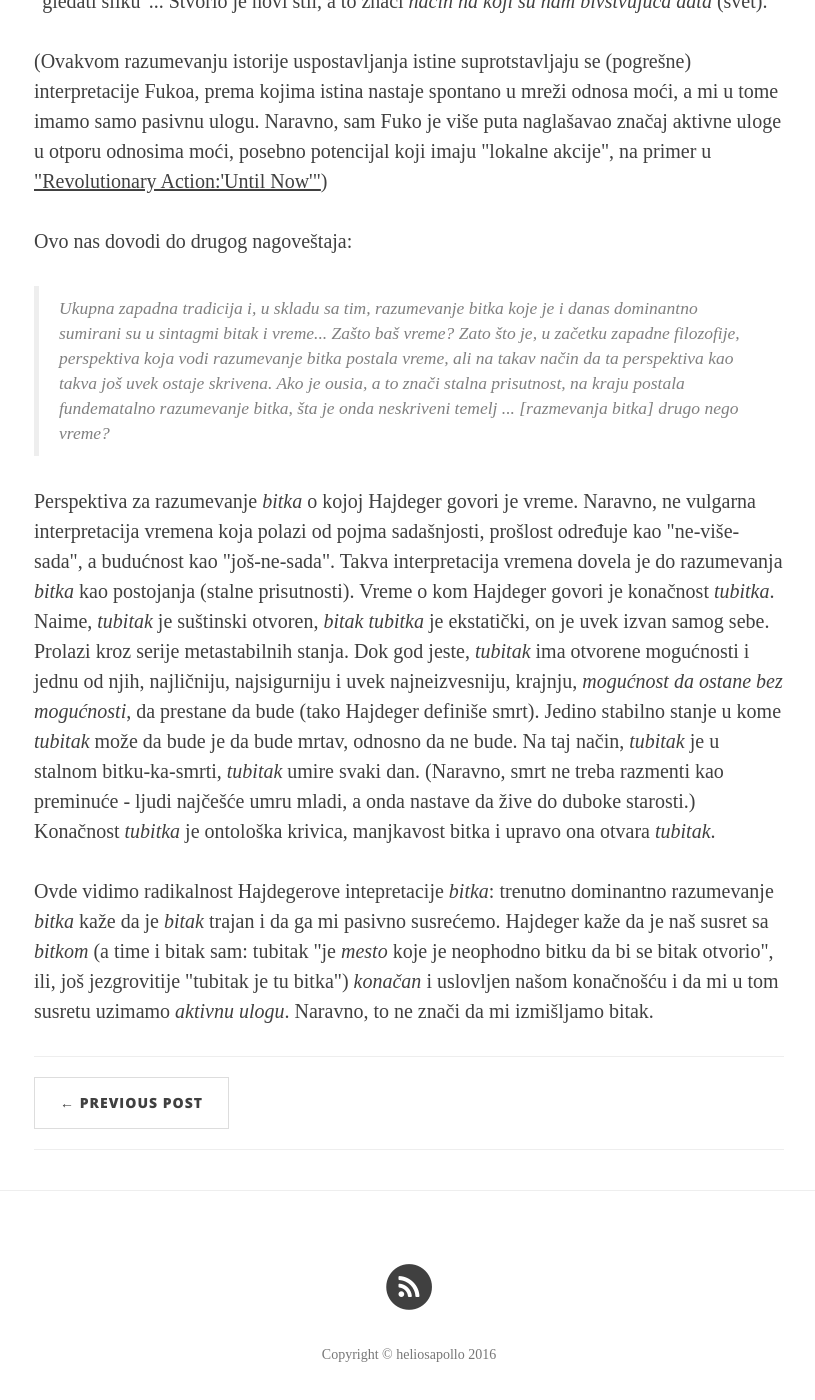
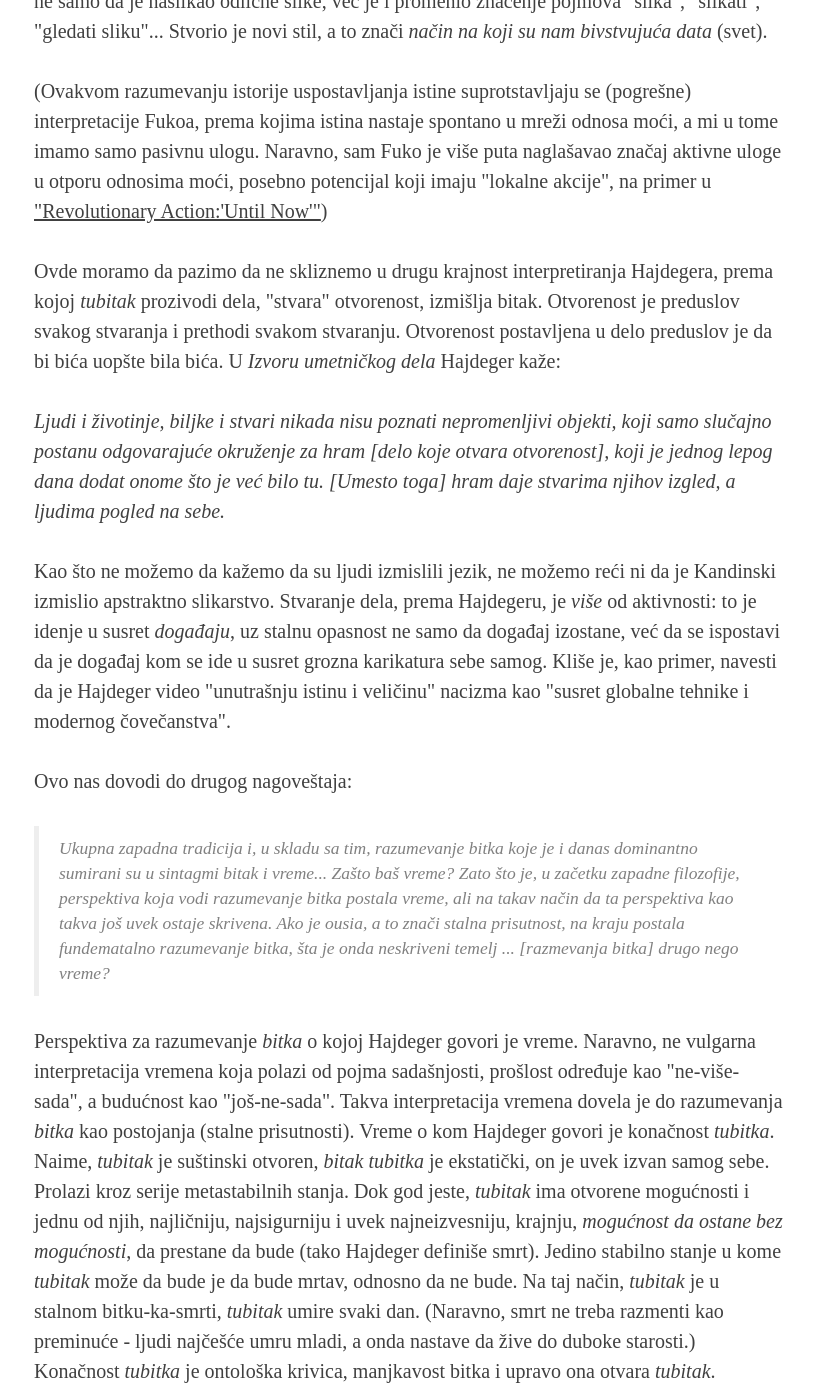
Before and after one commit to helios-apollo/helios-apollo.github.io, a Jekyll site: the page built from _posts/2016-1-3-Hajdege-otvorenost-i-dogadjaj.markdown, in a window 1280 px wide and 1400 px high, scrolled down 2465 px. Shown: the whole window, without its empty margins (231-1046 px from the left). Built offline with Jekyll 4.4.1, drawn with Linux system fonts in a browser that asks for light colours; nearby versions of some CDN libraries; comment, search, counter and statistics services are not loaded; some of the changed text lies outside the part shown.

Commit message:
Hajdeger - otvorenost i dogadjaj

```diff
--- a/_posts/2016-1-3-Hajdege-otvorenost-i-dogadjaj.markdown
+++ b/_posts/2016-1-3-Hajdege-otvorenost-i-dogadjaj.markdown
@@ -27,13 +27,17 @@ Dah oko ničeg. Lahor u bogu. Ćuv.<br/><br/>
 
 <p>Intepretacije Hajdegera najčešće idu u jednu od dve krajnosti: ili se tvrdi da <em>bitka</em> ima zahvaljujući <em>tubitku</em> (ovakve interpretacije su sve više passé), ili se tvrdi da je otvorenost <em>tubitka</em> posledica nekakvog mističnog <em>bitka</em>, čiji smisao niko ne razume (osim pojedinih plaćenih hajdegerologa koji to ponekada slute u magnovenju). Teorije "mističnog bitka" svodi se na ideju da je bitak izmešteno središe, trajni nepomični centar koji se uvek povlači. Teško je u ovakvim intepretacijama izbeći svođenje <em>bitka</em> na povlašćeno <em>bivstvujuće</em>, koje nikako ne možemo da spoznamo. Upravo ovu vrstu intepretacija Hajdeger je kritikovao u svojoj knjizi <em>Uvod u metafiziku</em>, gde insistira da <em>bitak</em> ima vrlo određeno značenje. U toj knjizi Hajdeger je uspeo da objasni šta mislimo kada kažemo da nešto jeste, i to na (samo) nešto preko 200 strana. (Po mom mišljenju, to je veoma velik uspeh). I ne samo to: uspeo je da pokaže kako smo došli do toga da baš <em>to</em> mislimo kada kažemo da nešto jeste. U jednoj rečenici <em>pod pojmom bitak danas podrazumevamo postojanost</em>. Biti znači postojati (istrajavati), i, kao postojanost, bitak se suprotstvlja prividu i nastajanju. (Ovakva interpretacija bitka je, prema Hajdegeru, pad u odnosu na predsokratovace.)</p>
 <p>Kako Hajdeger izbegava ove dve krajnosti? Tako što, pored <em>bitka</em> i <em>tubitka</em>, uvodi treći termin: <em>događaj</em> (Ereignis). <em>Događaj</em> otvara otvorenost <em>tubitka</em> kroz koju se <em>bitak</em> ispoljava, to je susret <em>tubitka</em> i <em>bitka</em>. U knjizi <em>Uvod u metafiziku</em> Hajdeger se ne bavi eksplicitno <em>događajem</em>. Setimo se da su predavanja <em>Uvod u metafiziku</em> održana 1935. godine, godinu dana pre početka pisanja <em>Doprinosa filozofiji</em> u kojima <em>događaj</em> postaje centralni motiv njegovog mišljenja. Ipak, <em>Uvodu u metafiziku</em> nam daje nagoveštaje.</p>
+<p>Prvi nagoveštaj je da se otvaranje otvorenosti nikada ne dešava naprosto samo od sebe.</p>
 <blockquote>Neskrivenost se dešava jedino u onoj meri u kojoj je iznosi delo: delo reči kao poezija, delo kamena kao skulptura ili hram, delo reči kao mišljenje, delo polisa kao mesta istorije koji sve ovo temelji i čuva.</blockquote>
-<p>Prvi nagoveštaj je da se otvaranje otvorenosti nikada ne dešava naprosto samo od sebe. Neskrivenosti je potrebno da se uspostavi kroz delo koje <em>bitak</em> dovodi pred <em>tubitak</em>. Ovu ideju Hajdeger je detaljno razradio u <em>Izvoru umetničkog dela</em> gde navodi načine uspostavljanja istina, načine na koji se otvara otvorenost.</p>
+<p>Neskrivenosti je potrebno da se uspostavi kroz delo koje <em>bitak</em> dovodi pred <em>tubitak</em>. Ovu ideju Hajdeger je detaljno razradio u <em>Izvoru umetničkog dela</em> gde navodi načine uspostavljanja istina, načine na koji se otvara otvorenost.</p>
 <blockquote>Jedan način na koji se istina uspostavlja ... je kroz postavljanje u [umetničko] delo. Drugi način na koji se istina pojavljuje je kroz akt osnivanja države. Još jedan način na koji se istina pojavljuje je kroz blizinu bivstvujućeg koje nije obično bivstvujuće već je bivstvujuće koje je naviše u bitku. Još jedan način na koji se utemeljuje istina je kroz suštinsku žrtvu. Takođe, način na koji nastaje istina je kroz zapitanost mislioca, koji, kao neko ko misli bitak, imenuje ono što je najvrednije pitanja. Nauka, nasuprot ovome, nije originalni događaj istine, već se uvek razvija u domenu istine koji je već unapred otvoren.</blockquote>
 <p>Istina (neskrivenost) za Hajdegera nije datost koja večno ostaje takva kakva jeste, već je uspovljena kroz delo. Nova dela uspostaviće nove neskrivenosti. Otud <em>bitak</em> ima istoriju, a mi imamo <em>aktivnu ulogu</em> u istoriji bitka.</p>
 <p>Primeri toga su očigledni. Recimo, kada je Kandinski 1910. počeo da slika apstraktne slike, ne samo da je naslikao odlične slike, već je i promenio značenje pojmova "slika", "slikati", "gledati sliku"... Stvorio je novi stil, a to znači <em>način na koji su nam bivstvujuća data</em> (svet).</p>
 <p>(Ovakvom razumevanju istorije uspostavljanja istine suprotstavljaju se (pogrešne) interpretacije Fukoa, prema kojima istina nastaje spontano u mreži odnosa moći, a mi u tome imamo samo pasivnu ulogu. Naravno, sam Fuko je više puta naglašavao značaj aktivne uloge u otporu odnosima moći, posebno potencijal koji imaju "lokalne akcije", na primer u <a href="http://monoskop.org/images/f/f1/Foucault_Michel_1971_1977_Revolutionary_Action_Until_Now.pdf">"Revolutionary Action:'Until Now'"</a>)</p>
+<p>Ovde moramo da pazimo da ne skliznemo u drugu krajnost interpretiranja Hajdegera, prema kojoj <em>tubitak</em> prozivodi dela, "stvara" otvorenost, izmišlja bitak. Otvorenost je preduslov svakog stvaranja i prethodi svakom stvaranju. Otvorenost postavljena u delo preduslov je da bi bića uopšte bila bića. U <em>Izvoru umetničkog dela</em> Hajdeger kaže:</p>
+<em>Ljudi i životinje, biljke i stvari nikada nisu poznati nepromenljivi objekti, koji samo slučajno postanu odgovarajuće okruženje za hram [delo koje otvara otvorenost], koji je jednog lepog dana dodat onome što je već bilo tu. [Umesto toga] hram daje stvarima njihov izgled, a ljudima pogled na sebe.</em>
+<p>Kao što ne možemo da kažemo da su ljudi izmislili jezik, ne možemo reći ni da je Kandinski izmislio apstraktno slikarstvo. Stvaranje dela, prema Hajdegeru, je <em>više</em> od aktivnosti: to je idenje u susret <em>događaju</em>, uz stalnu opasnost ne samo da događaj izostane, već da se ispostavi da je događaj kom se ide u susret grozna karikatura sebe samog. Kliše je, kao primer, navesti da je Hajdeger video "unutrašnju istinu i veličinu" nacizma kao "susret globalne tehnike i modernog čovečanstva".</p>
 <p>Ovo nas dovodi do drugog nagoveštaja: </p>
 <blockquote>Ukupna zapadna tradicija i, u skladu sa tim, razumevanje bitka koje je i danas dominantno sumirani su u sintagmi <em>bitak i vreme</em>... Zašto baš vreme? Zato što je, u začetku zapadne filozofije, <em>perspektiva koja vodi</em> razumevanje bitka postala vreme, ali <em>na takav način</em> da ta perspektiva <em>kao takva</em> još uvek ostaje skrivena. Ako je <em>ousia</em>, a to znači stalna prisutnost, na kraju postala fundematalno razumevanje bitka, šta je onda neskriveni temelj ... [razmevanja bitka] drugo nego vreme?</blockquote>
 <p>Perspektiva za razumevanje <em>bitka</em> o kojoj Hajdeger govori je vreme. Naravno, ne vulgarna interpretacija vremena koja polazi od pojma sadašnjosti, prošlost određuje kao "ne-više-sada", a budućnost kao "još-ne-sada". Takva interpretacija vremena dovela je do razumevanja <em>bitka</em> kao postojanja (stalne prisutnosti). Vreme o kom Hajdeger govori je konačnost <em>tubitka</em>. Naime, <em>tubitak</em> je suštinski otvoren, <em>bitak</em> <em>tubitka</em> je ekstatički, on je uvek izvan samog sebe. Prolazi kroz serije metastabilnih stanja. Dok god jeste, <em>tubitak</em> ima otvorene mogućnosti i jednu od njih, najličniju, najsigurniju i uvek najneizvesniju, krajnju, <em>mogućnost da ostane bez mogućnosti</em>, da prestane da bude (tako Hajdeger definiše smrt). Jedino stabilno stanje u kome <em>tubitak</em> može da bude je da bude mrtav, odnosno da ne bude. Na taj način, <em>tubitak</em> je u stalnom bitku-ka-smrti, <em>tubitak</em> umire svaki dan. (Naravno, smrt ne treba razmenti kao preminuće - ljudi najčešće umru mladi, a onda nastave da žive do duboke starosti.) Konačnost <em>tubitka</em> je ontološka krivica, manjkavost bitka i upravo ona otvara <em>tubitak</em>.</p>
-<p>Ovde vidimo radikalnost Hajdegerove intepretacije <em>bitka</em>: trenutno dominantno razumevanje <em>bitka</em> kaže da je <em>bitak</em> trajan i da ga mi pasivno susrećemo. Hajdeger kaže da je naš susret sa <em>bitkom</em> (a time i bitak sam: tubitak "je <em>mesto</em> koje je neophodno bitku da bi se bitak otvorio", ili, još jezgrovitije "tubitak je tu bitka") <em>konačan</em> i uslovljen našom konačnošću i da mi u tom susretu uzimamo <em>aktivnu ulogu</em>. Naravno, to ne znači da mi izmišljamo bitak.</p>
+<p>Ovde vidimo radikalnost Hajdegerove intepretacije <em>bitka</em>: trenutno dominantno razumevanje <em>bitka</em> kaže da je <em>bitak</em> trajan i da ga mi pasivno susrećemo, da nam se pokazuje. Hajdeger kaže da je naš susret sa <em>bitkom</em> (a time i bitak sam: tubitak "je <em>mesto</em> koje je neophodno bitku da bi se bitak otvorio", ili, još jezgrovitije "tubitak je tu bitka") ne samo <em>konačan</em> već i <em>uslovljen našom konačnošću</em> i da mi u tom susretu uzimamo <em>aktivnu ulogu</em> idući događaju u susret. Naravno, to ne znači da mi izmišljamo bitak.</p>
```
